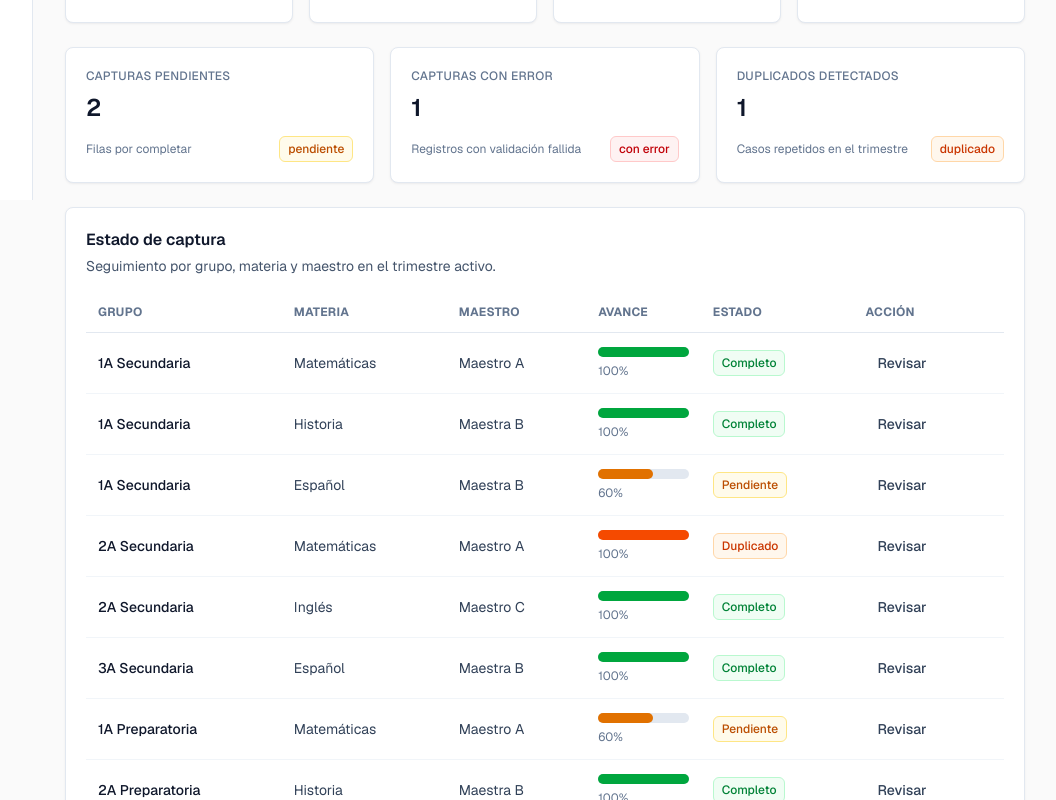
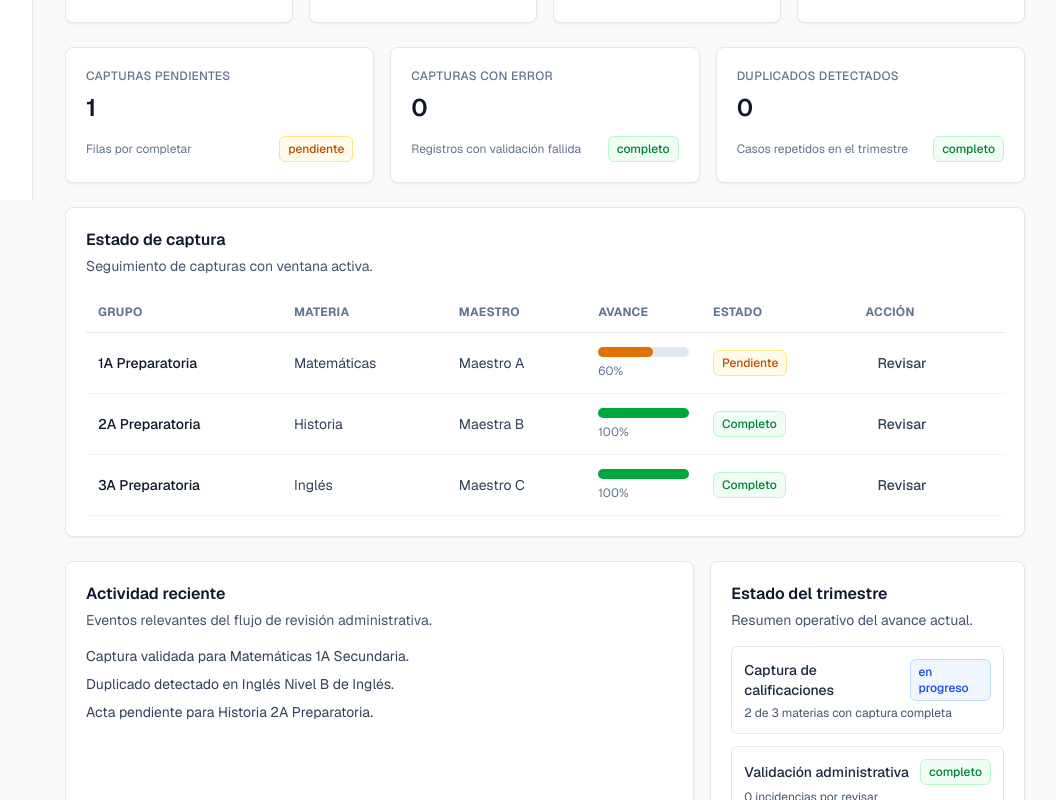
Before and after one commit to 4GeeksAcademy/edugrade-flow, a Next.js app: page /demo/admin in a window 1280 px wide. Shown: the part 600-1400 px from the top of the page, without its empty margins (223-1279 px from the left). Built offline with nearby package versions, Linux system fonts and the light colour scheme.

Commit message:
mejora logica del dashboard

```diff
--- a/src/app/demo/admin/page.tsx
+++ b/src/app/demo/admin/page.tsx
@@ -57,9 +57,23 @@ export default function DemoAdminPage() {
 
   const activeTermEntries = gradeEntries.filter((entry) => entry.termId === activeTerm?.id);
 
-  const pendingCount = activeTermEntries.filter((entry) => entry.status === "pendiente").length;
-  const errorCount = activeTermEntries.filter((entry) => entry.status === "con error").length;
-  const duplicatedCount = activeTermEntries.filter((entry) => entry.status === "duplicado").length;
+  const groupLevelMap = new Map(officialGroups.map((group) => [group.id, group.level]));
+  const activeCaptureLevels = new Set(
+    captureWindows
+      .filter((window) => window.status === "Activo" && window.termId === activeTerm?.id)
+      .map((window) => window.level),
+  );
+  const hasActiveCaptureWindow = activeCaptureLevels.size > 0;
+  const visibleTermEntries = hasActiveCaptureWindow
+    ? activeTermEntries.filter((entry) => {
+        const groupLevel = groupLevelMap.get(entry.officialGroupId);
+        return groupLevel ? activeCaptureLevels.has(groupLevel) : false;
+      })
+    : [];
+
+  const pendingCount = visibleTermEntries.filter((entry) => entry.status === "pendiente").length;
+  const errorCount = visibleTermEntries.filter((entry) => entry.status === "con error").length;
+  const duplicatedCount = visibleTermEntries.filter((entry) => entry.status === "duplicado").length;
 
   const groupMap = new Map(officialGroups.map((group) => [group.id, group.name]));
   const subjectMap = new Map(subjects.map((subject) => [subject.id, subject.name]));
@@ -68,7 +82,7 @@ export default function DemoAdminPage() {
 
   const groupedEntries = new Map<string, (typeof gradeEntries)>();
 
-  for (const entry of activeTermEntries) {
+  for (const entry of visibleTermEntries) {
     const key = `${entry.officialGroupId}__${entry.subjectId}__${entry.teacherId}`;
     const existing = groupedEntries.get(key);
 
@@ -227,9 +241,13 @@ export default function DemoAdminPage() {
         <section>
           <Card
             title="Estado de captura"
-            description="Seguimiento por grupo, materia y maestro en el trimestre activo."
+            description="Seguimiento de capturas con ventana activa."
           >
-            <CaptureStatusTable rows={captureRows} />
+            {hasActiveCaptureWindow ? (
+              <CaptureStatusTable rows={captureRows} />
+            ) : (
+              <p className="text-sm text-slate-600">No hay ventanas de captura activas</p>
+            )}
           </Card>
         </section>
 
```
